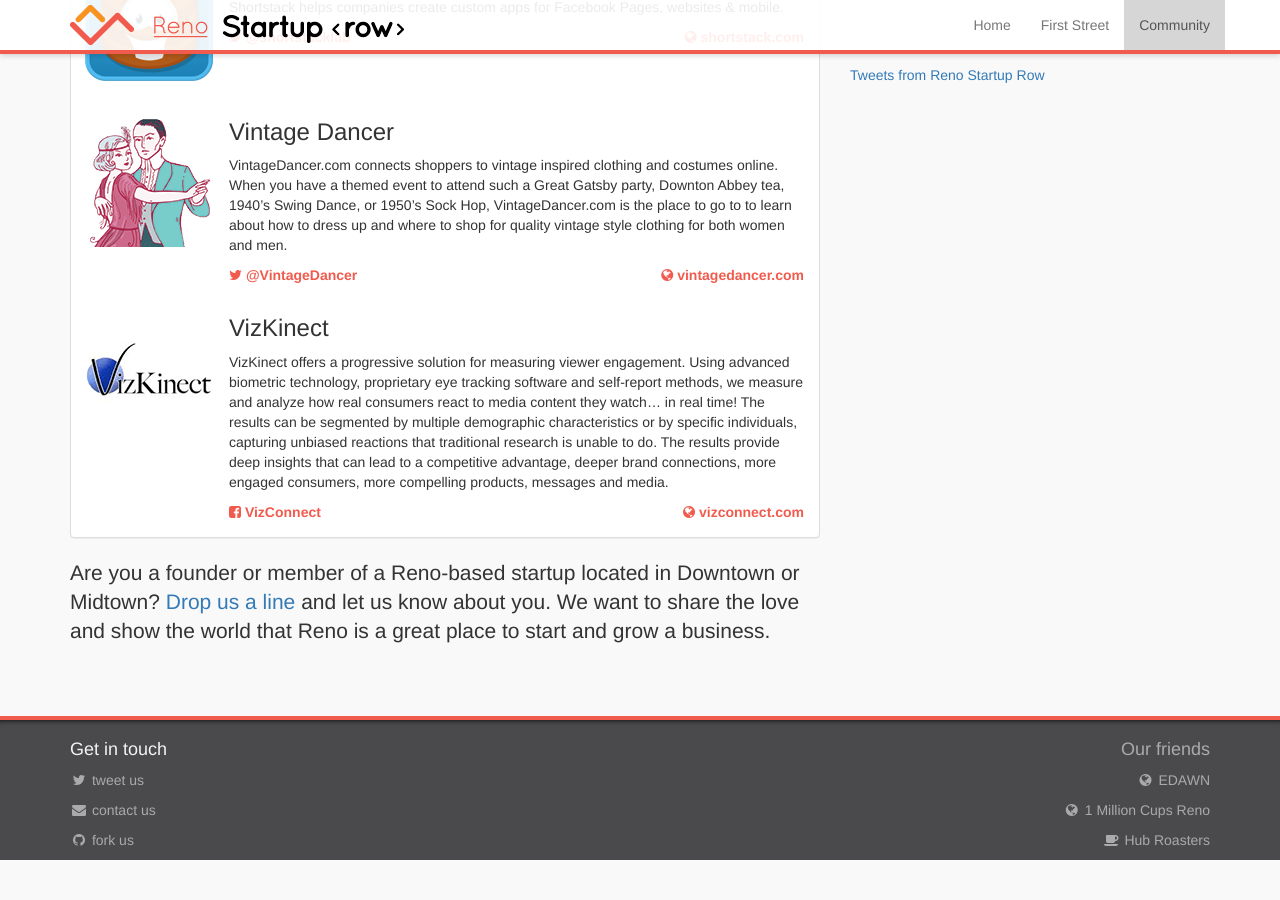
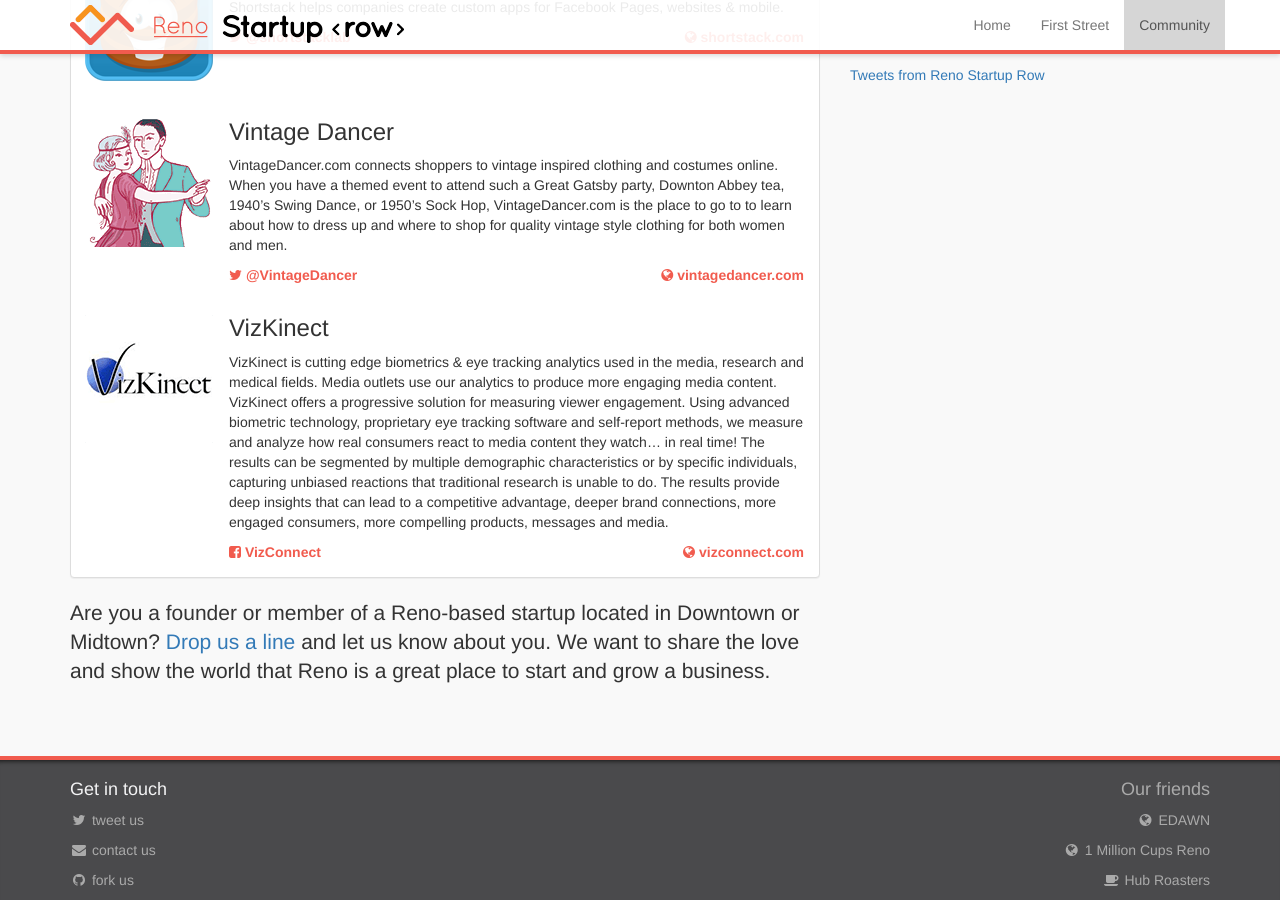
Before and after one commit to startuprow/startuprow.github.io, a Jekyll site: the page built from index.html, in a window 1280 px wide and 900 px high, scrolled down 4820 px. Built offline with Jekyll 4.4.1, drawn with Linux system fonts in a browser that asks for light colours; nearby versions of some CDN libraries; Markdown is read by kramdown in place of the engine named in the settings; comment, search, counter and statistics services are not loaded; before the commit the page ends 5680 px from its top, so only the background shows below that.

Commit message:
Updated VizConnect's description at their request.

```diff
--- a/index.html
+++ b/index.html
@@ -314,7 +314,7 @@
     </div>
     <span class="contact address pull-right"></span>
     <h3>VizKinect</h3>
-    <p>VizKinect offers a progressive solution for measuring viewer engagement. Using advanced biometric technology, proprietary eye tracking software and self-report methods, we measure and analyze how real consumers react to media content they watch&hellip; in real time! The results can be segmented by multiple demographic characteristics or by specific individuals, capturing unbiased reactions that traditional research is unable to do. The results provide deep insights that can lead to a competitive advantage, deeper brand connections, more engaged consumers, more compelling products, messages and media.</p>
+    <p>VizKinect is cutting edge biometrics &amp; eye tracking analytics used in the media, research and medical fields. Media outlets use our analytics to produce more engaging media content. VizKinect offers a progressive solution for measuring viewer engagement. Using advanced biometric technology, proprietary eye tracking software and self-report methods, we measure and analyze how real consumers react to media content they watch&hellip; in real time! The results can be segmented by multiple demographic characteristics or by specific individuals, capturing unbiased reactions that traditional research is unable to do. The results provide deep insights that can lead to a competitive advantage, deeper brand connections, more engaged consumers, more compelling products, messages and media.</p>
     <span class="contact twitter"><a href="https://www.facebook.com/VizKinect"><i class="fa fa-facebook-square"></i> VizConnect</a></span>
     <span class="contact website pull-right"><a href="http://vizconnect.com"><i class="fa fa-globe"></i> vizconnect.com</a></span>
   </div>
```
